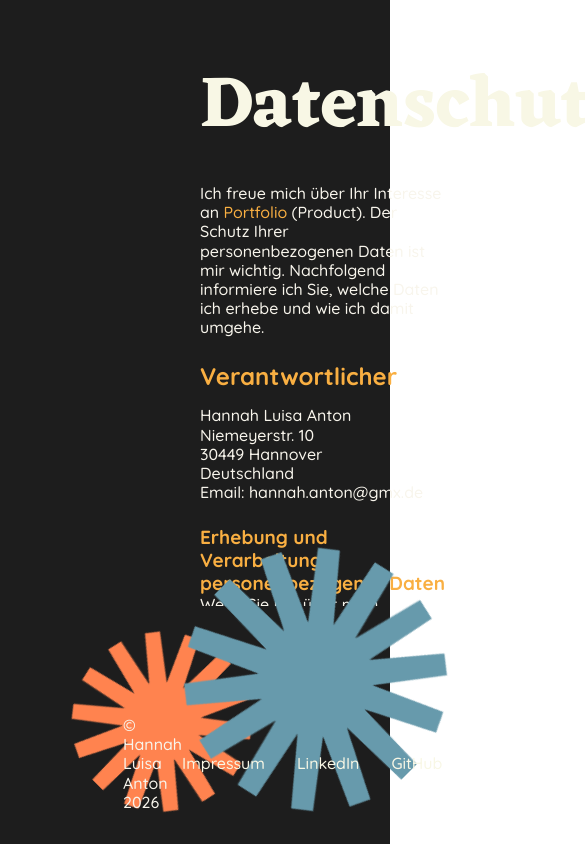
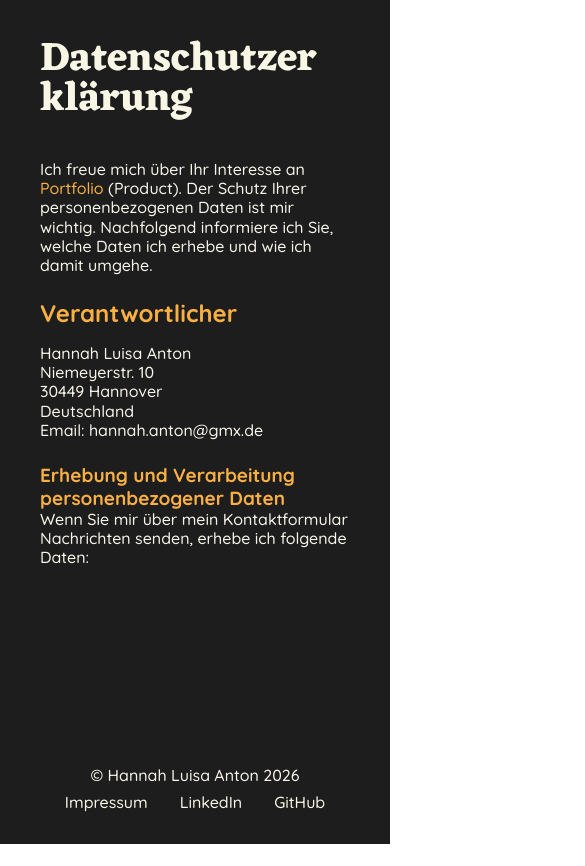
Before and after one commit to hl4ntn/Portfolio, an Angular app in the folder Portfolio/: page /privacypolicy in a window 390 px wide. Shown: the top 866 px of the page, 585 px wide, since content can reach past the window. After the commit the page ends 844 px from the top, so only its background shows below. Built offline with nearby package versions, Linux system fonts and the light colour scheme.

Commit message:
responsiveness privacy policy

```diff
--- a/Portfolio/src/app/privacy-policy/privacy-policy.component.html
+++ b/Portfolio/src/app/privacy-policy/privacy-policy.component.html
@@ -121,11 +121,11 @@ Sie haben das Recht:<br><br>
         </div>
         <div class="text-section">
             <h5>{{ pageService.currentLanguage === 'en' ? "Contact for data protection inquiries" : 'Kontakt für Datenschutzfragen' }}</h5>
-            <p *ngIf="pageService.currentLanguage === 'en'">
+            <p class="padding_bottom" *ngIf="pageService.currentLanguage === 'en'">
 If you have any questions regarding the collection, processing, or use of your personal data, please contact:<br>
 Hannah Luisa Anton - hannah.anton&#64;gmx.de
             </p>
-            <p *ngIf="pageService.currentLanguage === 'de'">
+            <p class="padding_bottom" *ngIf="pageService.currentLanguage === 'de'">
 Bei Fragen zur Erhebung, Verarbeitung oder Nutzung Ihrer personenbezogenen Daten wenden Sie sich bitte an:<br>
 Hannah Luisa Anton - hannah.anton&#64;gmx.de
             </p>
--- a/Portfolio/src/app/privacy-policy/privacy-policy.component.scss
+++ b/Portfolio/src/app/privacy-policy/privacy-policy.component.scss
@@ -176,6 +176,10 @@ p{
     animation: turn_left 8s linear infinite;
 }
 
+.padding_bottom{
+        padding-bottom: 40px;
+}
+
 .footer{
     position: absolute;
     width: 50vw;
@@ -218,12 +222,62 @@ p{
     transform: rotate(0deg);
     }
 }
+@media(max-width: 1060px){
+    .main {
+        padding: 0;
+    }
+    .footer{
+        width: unset;
+            align-items: center;
+            gap: 8px;
+                flex-direction: column;
+    }
+}
 
 @media (max-width: 995px){
     .navbar_white{
         display: none;
     }
+      .main_content{
+            padding-left: 40px;
+    }
+    .blue_sun{
+        left: 60px;
+
+    }
+    .orange_sun{
+        left: 0px;
+    }
+    h3{
+            font-size: 50px;
+    }
 
 
 
 }
+
+@media(max-width: 646px){
+       .blue_sun{
+        display: none;
+
+    }
+    .orange_sun{
+        display: none;
+    }
+    .footer{
+        right: unset;
+        width: 100vw;
+
+    }
+      h3{
+
+                    word-break: break-all;
+    }
+
+}
+
+@media(max-width: 468px){
+    h3{
+        font-size: 40px;
+    }
+}
```
